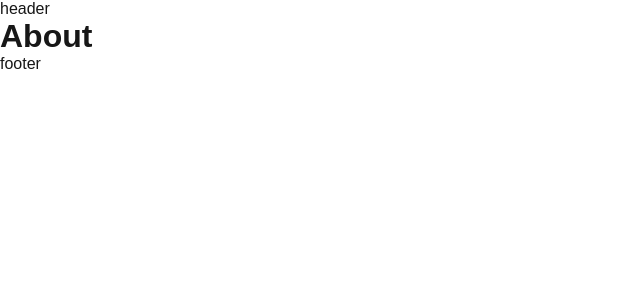
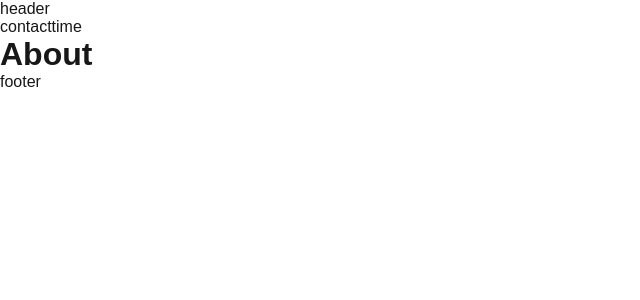
Before and after one commit to Mikela-Mann-MM/my-first-next, a Next.js app: page /about in a window 1280 px wide. Shown: the top 300 px of the page, without its empty margins (0-640 px from the left). Built offline with nearby package versions, Linux system fonts and the light colour scheme.

Commit message:
rettelser efter video-gennemgang onsdag

```diff
--- a/src/app/counter/page.tsx
+++ b/src/app/counter/page.tsx
@@ -1,4 +1,4 @@
-'use client'
+'use client' //adgang til browser funktionalitet
 
 import { useState } from 'react';
 
--- a/src/app/layout.tsx
+++ b/src/app/layout.tsx
@@ -1,5 +1,6 @@
 import { Geist, Geist_Mono } from "next/font/google";
 import "./globals.css";
+import LINK from "next/link";
 
 const geistSans = Geist({
   variable: "--font-geist-sans",
@@ -20,7 +21,12 @@ export default function RootLayout({ children }) {
   return (
     <html lang="en">
       <body className={`${geistSans.variable} ${geistMono.variable}`}>{/* <-- BODY-tagget starter her */}
-        <header>header</header>
+        <header>header
+          <nav>
+            <LINK href="/contact">contact</LINK>
+            <LINK href="/time">time</LINK>
+          </nav>
+        </header>
         <main>
         {children} {/* <-- Her bliver children indsat */}
         </main>
--- a/src/app/page.tsx
+++ b/src/app/page.tsx
@@ -0,0 +1,3 @@
+export default function HomePage() {
+  return <h1>Forside</h1>;
+}
--- a/src/app/render-test/page.tsx
+++ b/src/app/render-test/page.tsx
@@ -1,3 +1,8 @@
+
+
 export default function Page() {
+
+  console.log("Render test side blev kaldt");
+
   return <h1>Render test</h1>;
 }
--- a/time/page.tsx
+++ /dev/null
@@ -1,6 +0,0 @@
-export default async function TimePage() {
-  const res = await fetch("https://worldtimeapi.org/api/timezone/Europe/Copenhagen");
-  const data = await res.json();
-
-  return <h1>Tiden er: {data.datetime}</h1>;
-}
```
Also changed, not shown: src/app/joke/page.tsx (+25 -3 lines), src/app/services/jokes.js (added, +9 -0 lines), src/app/time/page.tsx (added, +12 -0 lines).
